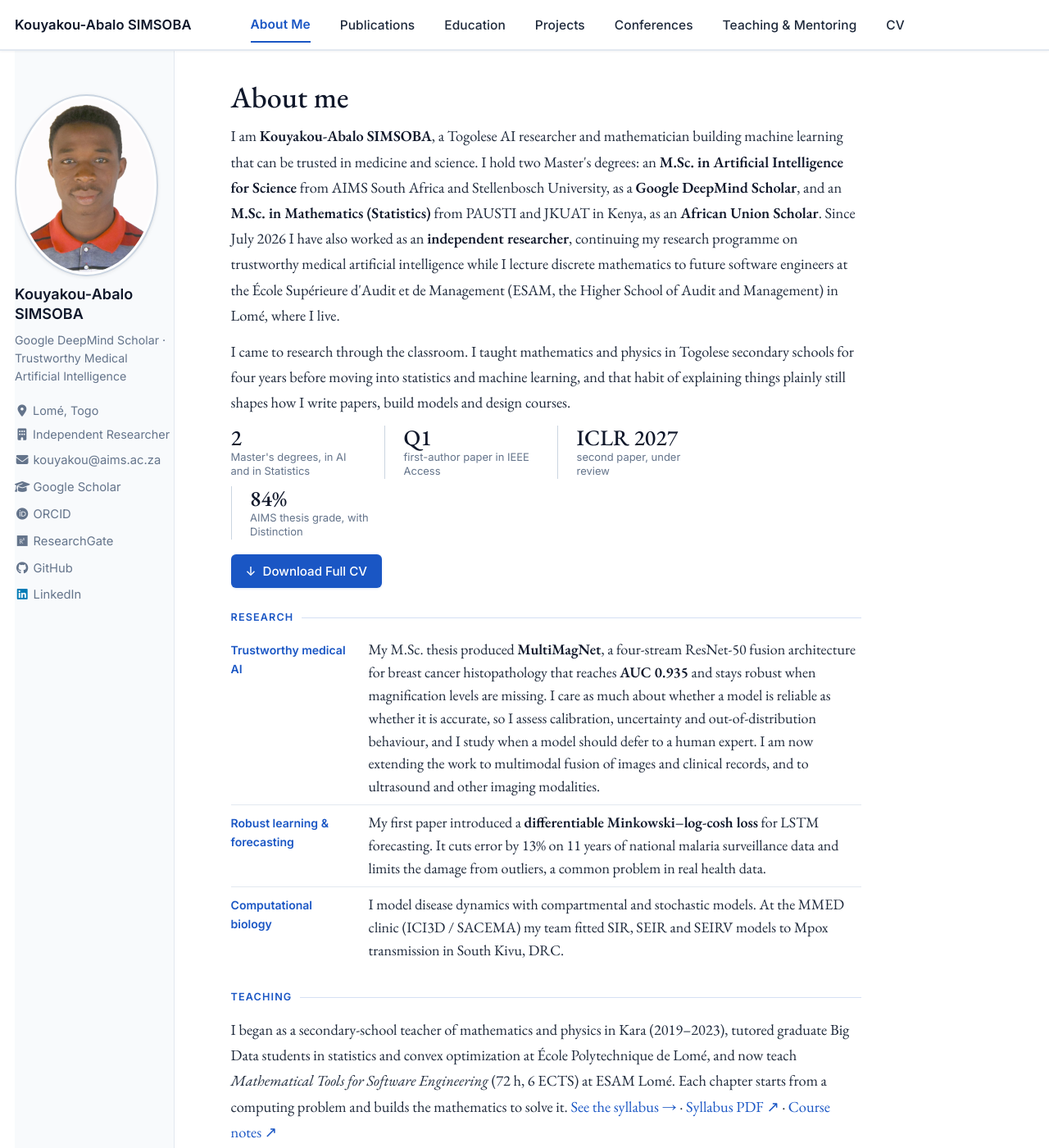
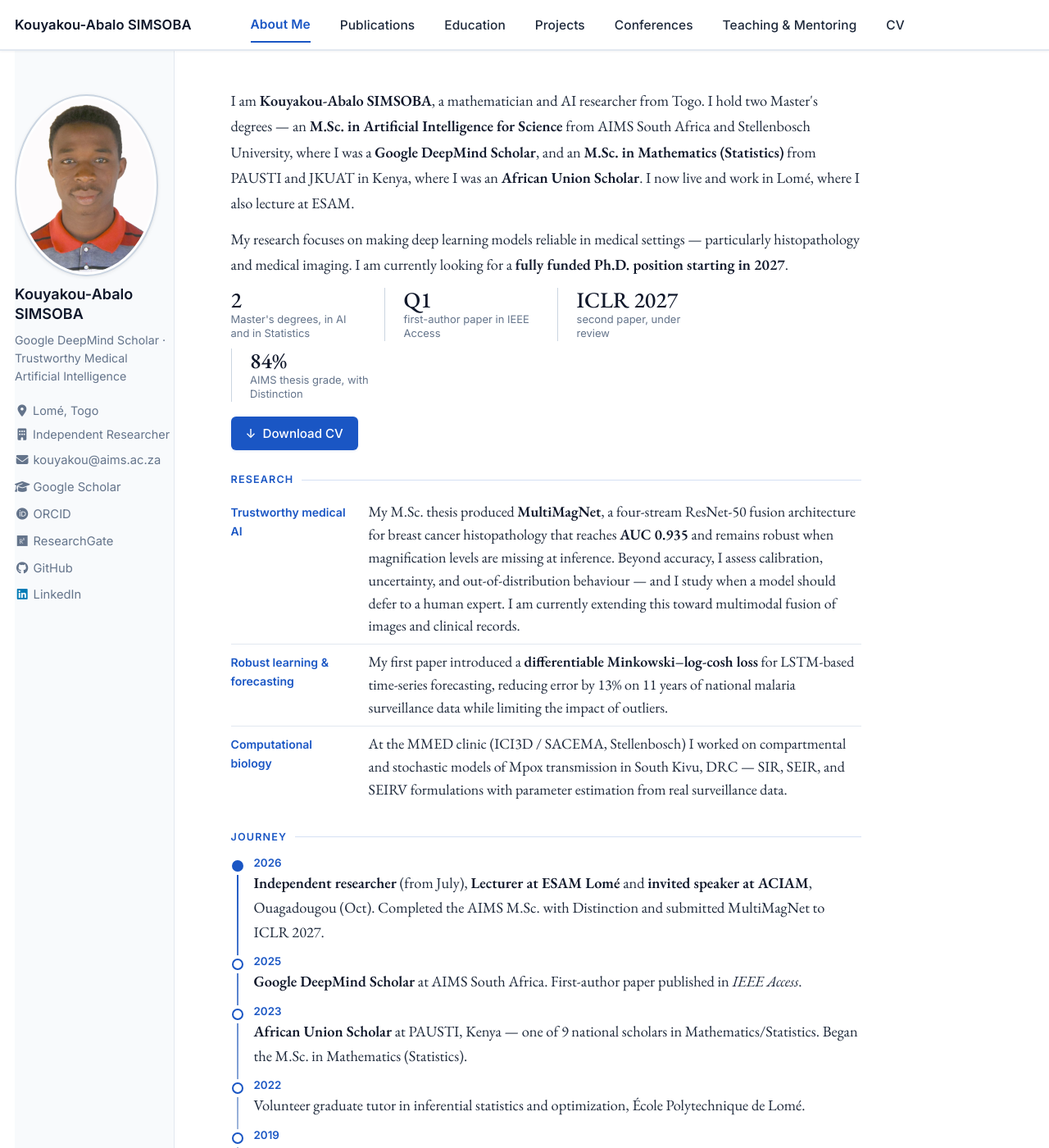
Before and after one commit to simsoba-research/simsoba-research.github.io, a Jekyll site: the page built from _pages/about.md, in a window 1280 px wide and 1400 px high. Shown: the whole window at 82% size. Built offline with Jekyll 4.4.1, drawn with Linux system fonts in a browser that asks for light colours; a script bundle is joined from its source files by our own code; library files that are not in the unit come from our copies; some of the changed text lies outside the part shown.

Commit message:
fix: natural language in about, remove teaching section, clean AI markers

```diff
--- a/_pages/about.md
+++ b/_pages/about.md
@@ -1,6 +1,6 @@
 ---
 layout: single
-title: "About me"
+title: ""
 permalink: /
 redirect_from:
   - /about/
@@ -9,9 +9,9 @@ author_profile: true
 mathjax: false
 ---
 
-<p class="lede">I am <strong>Kouyakou-Abalo SIMSOBA</strong>, a Togolese AI researcher and mathematician building machine learning that can be trusted in medicine and science. I hold two Master's degrees: an <strong>M.Sc. in Artificial Intelligence for Science</strong> from AIMS South Africa and Stellenbosch University, as a <strong>Google DeepMind Scholar</strong>, and an <strong>M.Sc. in Mathematics (Statistics)</strong> from PAUSTI and JKUAT in Kenya, as an <strong>African Union Scholar</strong>. Since July 2026 I have also worked as an <strong>independent researcher</strong>, continuing my research programme on trustworthy medical artificial intelligence while I lecture discrete mathematics to future software engineers at the École Supérieure d'Audit et de Management (ESAM, the Higher School of Audit and Management) in Lomé, where I live.</p>
+<p class="lede">I am <strong>Kouyakou-Abalo SIMSOBA</strong>, a mathematician and AI researcher from Togo. I hold two Master's degrees — an <strong>M.Sc. in Artificial Intelligence for Science</strong> from AIMS South Africa and Stellenbosch University, where I was a <strong>Google DeepMind Scholar</strong>, and an <strong>M.Sc. in Mathematics (Statistics)</strong> from PAUSTI and JKUAT in Kenya, where I was an <strong>African Union Scholar</strong>. I now live and work in Lomé, where I also lecture at ESAM.</p>
 
-<p class="lede">I came to research through the classroom. I taught mathematics and physics in Togolese secondary schools for four years before moving into statistics and machine learning, and that habit of explaining things plainly still shapes how I write papers, build models and design courses.</p>
+<p class="lede">My research focuses on making deep learning models reliable in medical settings — particularly histopathology and medical imaging. I am currently looking for a <strong>fully funded Ph.D. position starting in 2027</strong>.</p>
 
 <div class="stat-row">
 <div class="stat"><span class="n">2</span><span class="l">Master's degrees, in AI and in Statistics</span></div>
@@ -20,19 +20,15 @@ mathjax: false
 <div class="stat"><span class="n">84%</span><span class="l">AIMS thesis grade, with Distinction</span></div>
 </div>
 
-<div class="cv-actions"><a class="cv-btn" href="/files/cv.pdf">↓ &nbsp;Download Full CV</a></div>
+<div class="cv-actions"><a class="cv-btn" href="/files/cv.pdf">↓ &nbsp;Download CV</a></div>
 
 <div class="section-divider"><span>Research</span></div>
 
 <div class="kv">
-<div class="kv-row"><div class="kv-label">Trustworthy medical AI</div><div class="kv-val">My M.Sc. thesis produced <strong>MultiMagNet</strong>, a four-stream ResNet-50 fusion architecture for breast cancer histopathology that reaches <strong>AUC 0.935</strong> and stays robust when magnification levels are missing. I care as much about whether a model is reliable as whether it is accurate, so I assess calibration, uncertainty and out-of-distribution behaviour, and I study when a model should defer to a human expert. I am now extending the work to multimodal fusion of images and clinical records, and to ultrasound and other imaging modalities.</div></div>
-<div class="kv-row"><div class="kv-label">Robust learning &amp; forecasting</div><div class="kv-val">My first paper introduced a <strong>differentiable Minkowski–log-cosh loss</strong> for LSTM forecasting. It cuts error by 13% on 11 years of national malaria surveillance data and limits the damage from outliers, a common problem in real health data.</div></div>
-<div class="kv-row"><div class="kv-label">Computational biology</div><div class="kv-val">I model disease dynamics with compartmental and stochastic models. At the MMED clinic (ICI3D / SACEMA) my team fitted SIR, SEIR and SEIRV models to Mpox transmission in South Kivu, DRC.</div></div>
+<div class="kv-row"><div class="kv-label">Trustworthy medical AI</div><div class="kv-val">My M.Sc. thesis produced <strong>MultiMagNet</strong>, a four-stream ResNet-50 fusion architecture for breast cancer histopathology that reaches <strong>AUC 0.935</strong> and remains robust when magnification levels are missing at inference. Beyond accuracy, I assess calibration, uncertainty, and out-of-distribution behaviour — and I study when a model should defer to a human expert. I am currently extending this toward multimodal fusion of images and clinical records.</div></div>
+<div class="kv-row"><div class="kv-label">Robust learning &amp; forecasting</div><div class="kv-val">My first paper introduced a <strong>differentiable Minkowski–log-cosh loss</strong> for LSTM-based time-series forecasting, reducing error by 13% on 11 years of national malaria surveillance data while limiting the impact of outliers.</div></div>
+<div class="kv-row"><div class="kv-label">Computational biology</div><div class="kv-val">At the MMED clinic (ICI3D / SACEMA, Stellenbosch) I worked on compartmental and stochastic models of Mpox transmission in South Kivu, DRC — SIR, SEIR, and SEIRV formulations with parameter estimation from real surveillance data.</div></div>
 </div>
-
-<div class="section-divider"><span>Teaching</span></div>
-
-<p class="lede" style="font-size:1.02rem;">I began as a secondary-school teacher of mathematics and physics in Kara (2019–2023), tutored graduate Big Data students in statistics and convex optimization at École Polytechnique de Lomé, and now teach <em>Mathematical Tools for Software Engineering</em> (72 h, 6 ECTS) at ESAM Lomé. Each chapter starts from a computing problem and builds the mathematics to solve it. <a href="/teaching/">See the syllabus →</a> · <a href="https://drive.google.com/file/d/1P10gtZbrfmMeYznHm6qZdrVbomB485W1/view?usp=sharing" target="_blank" rel="noopener">Syllabus PDF ↗</a> · <a href="https://drive.google.com/file/d/1PaXq2w45oIoPdA6XsyM6MSWV55vJnHQv/view?usp=sharing" target="_blank" rel="noopener">Course notes ↗</a></p>
 
 <div class="section-divider"><span>Journey</span></div>
 
@@ -47,7 +43,7 @@ mathjax: false
 </li>
 <li class="tl-item ">
 <span class="tl-date">2023</span>
-<div class="tl-body"><strong>African Union Scholar</strong> at PAUSTI, Kenya, one of 9 national scholars in Mathematics/Statistics. Began the Master's in Mathematics (Statistics).</div>
+<div class="tl-body"><strong>African Union Scholar</strong> at PAUSTI, Kenya — one of 9 national scholars in Mathematics/Statistics. Began the M.Sc. in Mathematics (Statistics).</div>
 </li>
 <li class="tl-item ">
 <span class="tl-date">2022</span>
@@ -55,34 +51,32 @@ mathjax: false
 </li>
 <li class="tl-item ">
 <span class="tl-date">2019</span>
-<div class="tl-body">Started teaching mathematics and physics at Kara Secondary School, Togo.</div>
+<div class="tl-body">Mathematics and physics teacher at Kara Secondary School, Togo.</div>
 </li>
 <li class="tl-item ">
 <span class="tl-date">2018</span>
-<div class="tl-body">Began the B.Sc. in Mathematics, Statistics and Socio-Economic Applications at Université de Kara (<em>Mention Bien</em>, ranked 1st in the cohort).</div>
+<div class="tl-body">B.Sc. in Mathematics, Statistics and Socio-Economic Applications, Université de Kara — <em>Mention Bien</em>, ranked 1st in the cohort.</div>
 </li>
 <li class="tl-item ">
 <span class="tl-date">2015</span>
-<div class="tl-body">Entered the Lycée Scientifique de Kara on a National Government Scholarship, awarded to the top 100 secondary students in Togo.</div>
+<div class="tl-body">Lycée Scientifique de Kara, on a National Government Scholarship for the top 100 secondary students in Togo.</div>
 </li>
 </ul>
 
 <div class="section-divider"><span>Research Interests</span></div>
 
 <div class="interests">
-<span class="hi">Trustworthy Medical Artificial Intelligence</span>
-<span class="hi">Histopathology &amp; Ultrasound</span>
-<span class="hi">Reliable &amp; Responsible AI</span>
+<span class="hi">Trustworthy Medical AI</span>
+<span class="hi">Histopathology &amp; Medical Imaging</span>
+<span class="hi">Uncertainty Quantification</span>
 <span>Multi-Magnification Fusion</span>
 <span>Multimodal Learning</span>
-<span>Uncertainty Quantification</span>
 <span>Model Calibration</span>
 <span>OOD Detection</span>
 <span>Human-AI Deferral</span>
 <span>Robust Loss Functions</span>
 <span>Generative Augmentation</span>
 <span>Time-Series Forecasting</span>
-<span>Computational Biology</span>
 <span>Epidemiological Modelling</span>
 <span>Foundation Models</span>
 </div>
@@ -105,11 +99,11 @@ mathjax: false
 <div class="section-divider"><span>Awards &amp; Honors</span></div>
 
 <ul class="award-list">
-<li><span><strong>Google DeepMind Scholar</strong>, AIMS South Africa (2025–2026): 1 of 40 scholars selected across Africa.</span></li>
-<li><span><strong>African Union Scholar</strong>, PAUSTI (2023–2025): 1 of 9 national scholars in Mathematics/Statistics. <a href="https://pau-au.africa/fileadmin/user_upload/PAUSTI/pausti-coop/PAUSTI_Successful_Scholarship_Applicants__AY_2022-2023.pdf" target="_blank" rel="noopener">List ↗</a></span></li>
-<li><span><strong>Ranked 1st</strong> in the graduating cohort, B.Sc. Mathematics, Statistics &amp; Applications, Université de Kara (2021).</span></li>
+<li><span><strong>Google DeepMind Scholar</strong>, AIMS South Africa (2025–2026) — 1 of 40 across Africa.</span></li>
+<li><span><strong>African Union Scholar</strong>, PAUSTI (2023–2025) — 1 of 9 national scholars in Mathematics/Statistics. <a href="https://pau-au.africa/fileadmin/user_upload/PAUSTI/pausti-coop/PAUSTI_Successful_Scholarship_Applicants__AY_2022-2023.pdf" target="_blank" rel="noopener">List ↗</a></span></li>
+<li><span><strong>Ranked 1st</strong> in the graduating cohort, B.Sc. Mathematics, Université de Kara (2021).</span></li>
 <li><span><strong>Togo National Scholarship</strong> for Academic Excellence, DBS-TOGO (2018–2021).</span></li>
-<li><span><strong>National Government Scholarship</strong>, Government of Togo (2015–2018): top 100 secondary students nationwide.</span></li>
+<li><span><strong>National Government Scholarship</strong>, Government of Togo (2015–2018) — top 100 students nationwide.</span></li>
 </ul>
 
 <div class="section-divider"><span>News</span></div>
@@ -117,55 +111,51 @@ mathjax: false
 <ul class="timeline compact">
 <li class="tl-item ">
 <span class="tl-date">5–9 Oct 2026</span>
-<div class="tl-body"><strong>Invited Speaker</strong>, African Conference for Industrial and Applied Mathematics (ACIAM), Ouagadougou, Burkina Faso. <a href="https://drive.google.com/file/d/1Y8lsSiYJ6imiWvUYQjWp2Bpvv_ULsgPG/view?usp=sharing" target="_blank" rel="noopener">Letter ↗</a></div>
+<div class="tl-body"><strong>Invited Speaker</strong>, ACIAM, Ouagadougou, Burkina Faso. <a href="https://drive.google.com/file/d/1Y8lsSiYJ6imiWvUYQjWp2Bpvv_ULsgPG/view?usp=sharing" target="_blank" rel="noopener">Letter ↗</a></div>
 </li>
 <li class="tl-item ">
 <span class="tl-date">Sept 2026</span>
-<div class="tl-body">Joined <strong>ESAM Lomé</strong> as Lecturer: <em>Mathematical Tools for Software Engineering</em> (UE MVA003). <a href="/teaching/">Syllabus →</a></div>
+<div class="tl-body">Joined <strong>ESAM Lomé</strong> as Lecturer — <em>Mathematical Tools for Software Engineering</em> (UE MVA003). <a href="/teaching/">Syllabus →</a></div>
 </li>
 <li class="tl-item ">
 <span class="tl-date">Aug 2026</span>
-<div class="tl-body">Attended <strong>Deep Learning Indaba 2026</strong>, Pan-Atlantic University, Lagos (2–7 Aug). <a href="https://drive.google.com/file/d/18ndoMZutSWAvfBRaKs8d54N_KWSQ84GA/view?usp=sharing" target="_blank" rel="noopener">Letter ↗</a></div>
+<div class="tl-body">Attended <strong>Deep Learning Indaba 2026</strong>, Pan-Atlantic University, Lagos. <a href="https://drive.google.com/file/d/18ndoMZutSWAvfBRaKs8d54N_KWSQ84GA/view?usp=sharing" target="_blank" rel="noopener">Letter ↗</a></div>
 </li>
 <li class="tl-item ">
 <span class="tl-date">Jul 2026</span>
-<div class="tl-body">Completed the <strong>M.Sc. in AI for Science</strong> with Distinction, and submitted the thesis to <strong>ICLR 2027</strong> as first author. <a href="https://drive.google.com/file/d/1ye2h_KYmO1OAUOycDggAVs0YdAhbJfKy/view?usp=sharing" target="_blank" rel="noopener">Thesis ↗</a> <a href="https://openreview.net/forum?id=ogfxZ1EZdq" target="_blank" rel="noopener">OpenReview ↗</a></div>
+<div class="tl-body">Completed the <strong>M.Sc. in AI for Science</strong> with Distinction and submitted the thesis to <strong>ICLR 2027</strong>. <a href="https://drive.google.com/file/d/1ye2h_KYmO1OAUOycDggAVs0YdAhbJfKy/view?usp=sharing" target="_blank" rel="noopener">Thesis ↗</a> <a href="https://openreview.net/forum?id=ogfxZ1EZdq" target="_blank" rel="noopener">OpenReview ↗</a></div>
 </li>
 <li class="tl-item ">
 <span class="tl-date">Jul 2026</span>
-<div class="tl-body">Began work as an <strong>independent researcher</strong>, pursuing the multimodal extension of MultiMagNet. <a href="/projects/">Projects →</a></div>
-</li>
-<li class="tl-item ">
-<span class="tl-date">Jul 2026</span>
-<div class="tl-body">Completed <strong>Google AI Research Foundations</strong>: LLM training and fine-tuning, LoRA, GPU-accelerated training. <a href="https://www.skills.google/public_profiles/77badf7c-2029-47f9-a95e-7ff25c3dd7cd" target="_blank" rel="noopener">Badges ↗</a></div>
+<div class="tl-body">Completed <strong>Google AI Research Foundations</strong> — LLM training, LoRA, GPU-accelerated training. <a href="https://www.skills.google/public_profiles/77badf7c-2029-47f9-a95e-7ff25c3dd7cd" target="_blank" rel="noopener">Badges ↗</a></div>
 </li>
 <li class="tl-item ">
 <span class="tl-date">Jun 2026</span>
-<div class="tl-body">Attended the <strong>MMED Clinic</strong> (ICI3D / SACEMA, Stellenbosch, 15–26 Jun): Mpox dynamics in South Kivu, DRC. <a href="https://drive.google.com/file/d/15HbvkZ-1JzCBfbTrvKYJilkHFa5iqwfy/view?usp=sharing" target="_blank" rel="noopener">Certificate ↗</a></div>
+<div class="tl-body"><strong>MMED Clinic</strong>, ICI3D / SACEMA, Stellenbosch — Mpox dynamics in South Kivu, DRC. <a href="https://drive.google.com/file/d/15HbvkZ-1JzCBfbTrvKYJilkHFa5iqwfy/view?usp=sharing" target="_blank" rel="noopener">Certificate ↗</a></div>
 </li>
 <li class="tl-item ">
 <span class="tl-date">Apr 2026</span>
-<div class="tl-body">Completed <em>Decision-Aware Breast Cancer Classification</em>, mentored by Dr. Umang Bhatt. <a href="https://drive.google.com/file/d/1bb-1TDHAmVaj9zg1FgohrGYCMxGwXxnr/view?usp=sharing" target="_blank" rel="noopener">PDF ↗</a></div>
+<div class="tl-body"><em>Decision-Aware Breast Cancer Classification</em>, mentored by Dr. Umang Bhatt. <a href="https://drive.google.com/file/d/1bb-1TDHAmVaj9zg1FgohrGYCMxGwXxnr/view?usp=sharing" target="_blank" rel="noopener">PDF ↗</a></div>
 </li>
 <li class="tl-item ">
 <span class="tl-date">Oct 2025</span>
-<div class="tl-body">First-author paper published in <a href="https://doi.org/10.1109/ACCESS.2025.3626795" target="_blank" rel="noopener">IEEE Access</a>: 13% relative MAPE improvement on 11 years of malaria surveillance data.</div>
+<div class="tl-body">First-author paper published in <a href="https://doi.org/10.1109/ACCESS.2025.3626795" target="_blank" rel="noopener">IEEE Access</a> — 13% relative MAPE improvement on 11 years of malaria surveillance data.</div>
 </li>
 <li class="tl-item ">
 <span class="tl-date">Aug 2025</span>
-<div class="tl-body">Attended <strong>Deep Learning Indaba 2025</strong>, University of Rwanda, Kigali (17–22 Aug). <a href="/conferences/">All conferences →</a></div>
+<div class="tl-body">Attended <strong>Deep Learning Indaba 2025</strong>, University of Rwanda, Kigali. <a href="/conferences/">All conferences →</a></div>
 </li>
 </ul>
 
 <div class="section-divider"><span>Toolbox</span></div>
 
 <div class="kv">
-<div class="kv-row"><div class="kv-label">Methods</div><div class="kv-val">CNNs and multimodal fusion, LSTMs and time-series forecasting, Bayesian inference, Monte Carlo methods, uncertainty quantification, generative models (diffusion, GANs, VAEs), NLP/LLMs, explainable AI, reinforcement learning.</div></div>
+<div class="kv-row"><div class="kv-label">Methods</div><div class="kv-val">CNNs, multimodal fusion, LSTMs, time-series forecasting, Bayesian inference, Monte Carlo methods, uncertainty quantification, generative models (diffusion, GANs, VAEs), NLP/LLMs, explainable AI, reinforcement learning.</div></div>
 <div class="kv-row"><div class="kv-label">Languages &amp; frameworks</div><div class="kv-val">Python (PyTorch, TensorFlow, JAX, NumPy, Scikit-learn, Pandas), R, MATLAB, SQL, C/C++.</div></div>
-<div class="kv-row"><div class="kv-label">Compute &amp; tooling</div><div class="kv-val">CUDA and GPU computing, HPC (including EuroHPC-class clusters), Docker, GCP, Git/GitHub, LaTeX, Jupyter/Colab.</div></div>
-<div class="kv-row"><div class="kv-label">Spoken</div><div class="kv-val">French (native) · English (C2, fluent)</div></div>
+<div class="kv-row"><div class="kv-label">Compute &amp; tooling</div><div class="kv-val">CUDA, GPU computing, HPC (including EuroHPC-class clusters), Docker, GCP, Git/GitHub, LaTeX, Jupyter/Colab.</div></div>
+<div class="kv-row"><div class="kv-label">Languages</div><div class="kv-val">French (native) · English (C2)</div></div>
 </div>
 
-<div class="section-divider"><span>Get in Touch</span></div>
+<div class="section-divider"><span>Contact</span></div>
 
-<p class="lede" style="font-size:1.02rem;">I am looking for a <strong>fully funded Ph.D. starting in 2027</strong> in machine learning, statistics or trustworthy AI, ideally in trustworthy medical artificial intelligence. I am also open to research collaborations and to part-time visiting-lecturer (<em>vacataire</em>) teaching in statistics, probability, econometrics and machine learning. Write to me at <a href="mailto:kouyakou@aims.ac.za">kouyakou@aims.ac.za</a>.</p>
+<p class="lede" style="font-size:1.02rem;">I am open to Ph.D. opportunities, research collaborations, and part-time teaching. Feel free to write to me at <a href="mailto:kouyakou@aims.ac.za">kouyakou@aims.ac.za</a>.</p>
```
